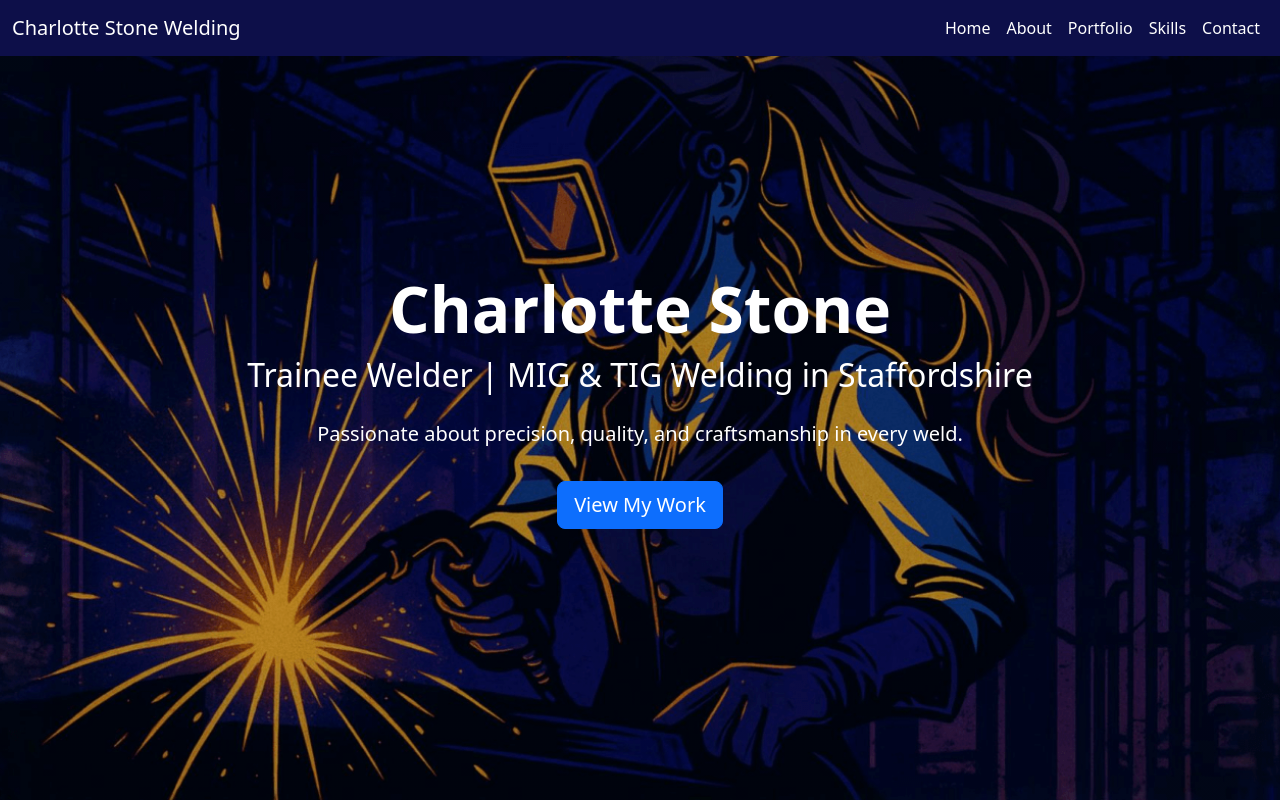
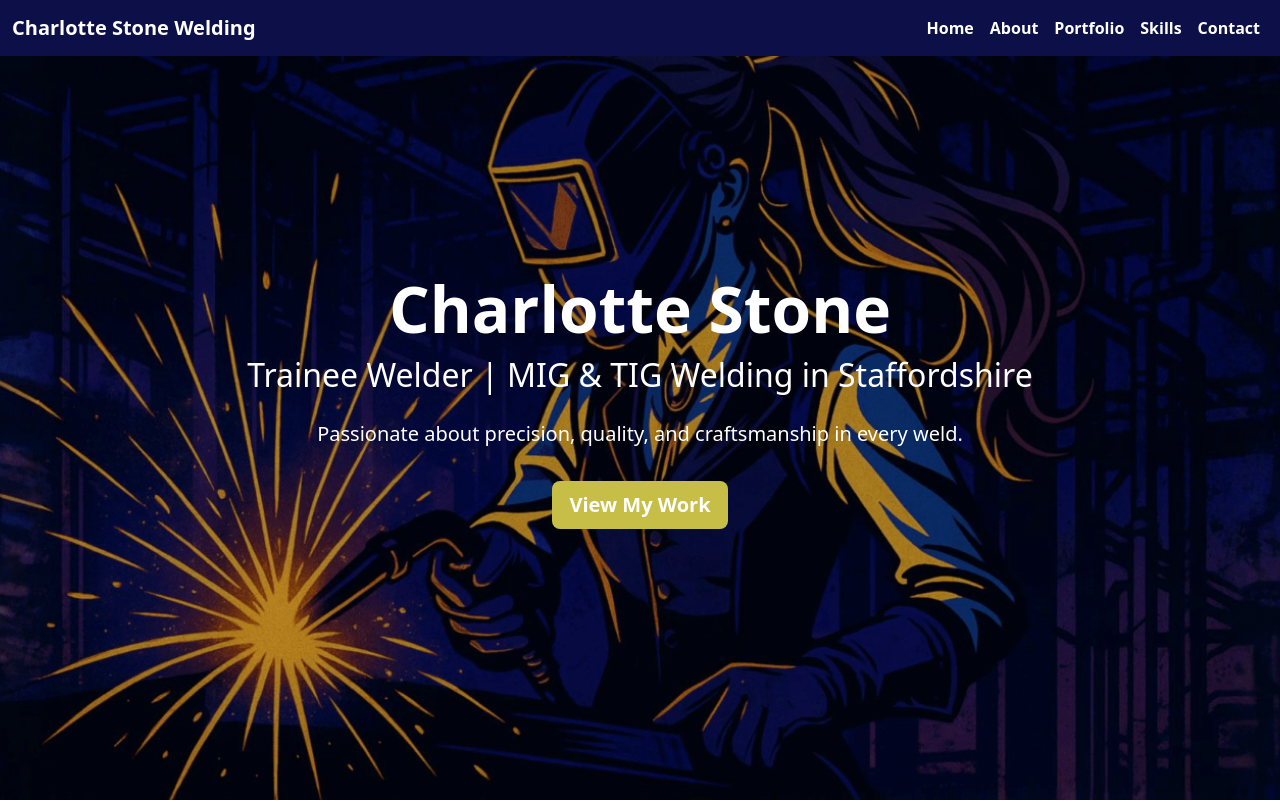
Before and after one commit to Terafora/Welding-Portfolio, a plain HTML site: page index.html in a window 1280 px wide. Shown: the top 802 px of the page. Drawn offline with nearby package versions, Linux system fonts and the light colour scheme.

Commit message:
Add custom button styles for improved visual consistency

```diff
--- a/index.html
+++ b/index.html
@@ -48,7 +48,7 @@
             <h1 class="display-3 fw-bold">Charlotte Stone</h1>
             <h2 class="mb-4">Trainee Welder | MIG &amp; TIG Welding in Staffordshire</h2>
             <p class="lead">Passionate about precision, quality, and craftsmanship in every weld.</p>
-            <a href="#portfolio" class="btn btn-primary btn-lg mt-3">View My Work</a>
+            <a href="#portfolio" class="btn btn-custom btn-lg mt-3">View My Work</a>
         </div>
     </section>
 
--- a/styles.css
+++ b/styles.css
@@ -1,5 +1,6 @@
 .navbar-custom {
     background-color: #0d0f49;
+    font-weight: bold;
 }
 
 .navbar-custom .navbar-brand,
@@ -35,3 +36,14 @@
     position: relative;
     z-index: 2;
 }
+
+.btn-custom {
+    background-color: #c7be47;
+    color: #fff;
+    font-weight: bold;
+}
+
+.btn-custom:hover {
+    background-color: #a57a26;
+    color: #fff;
+}
```
